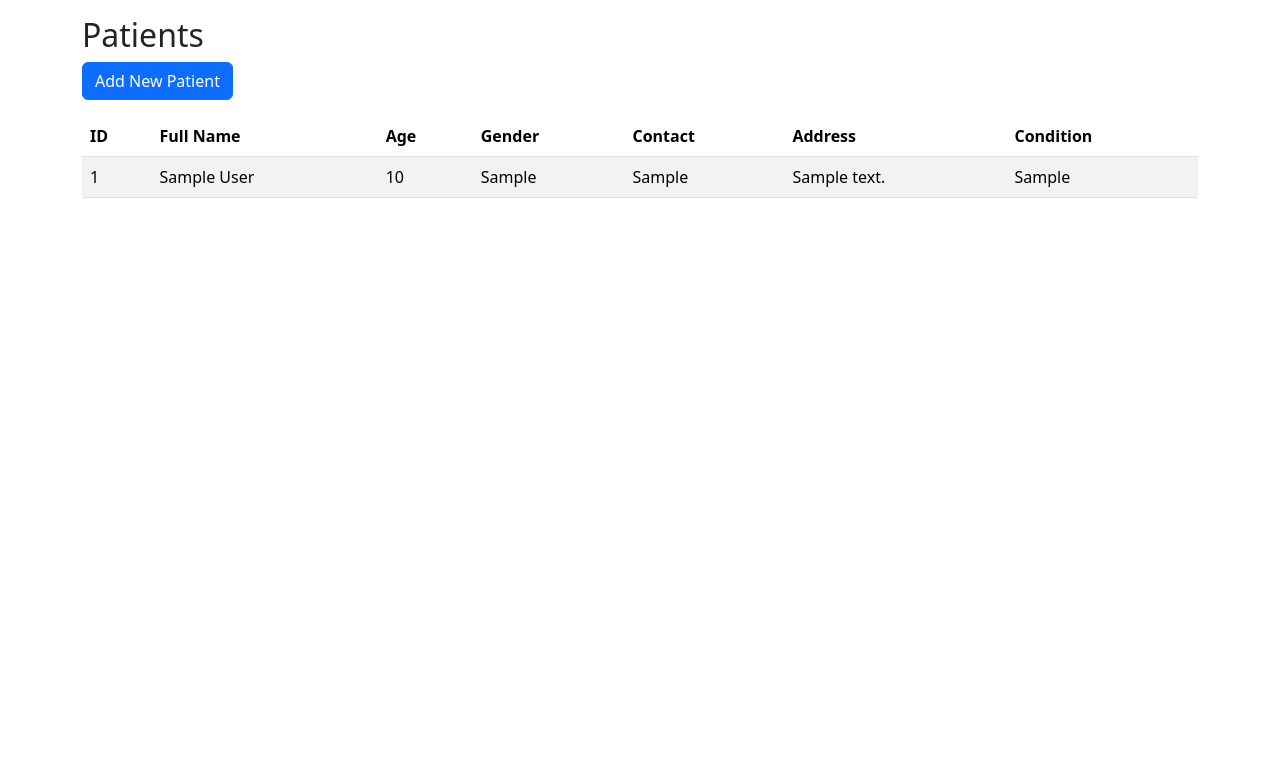
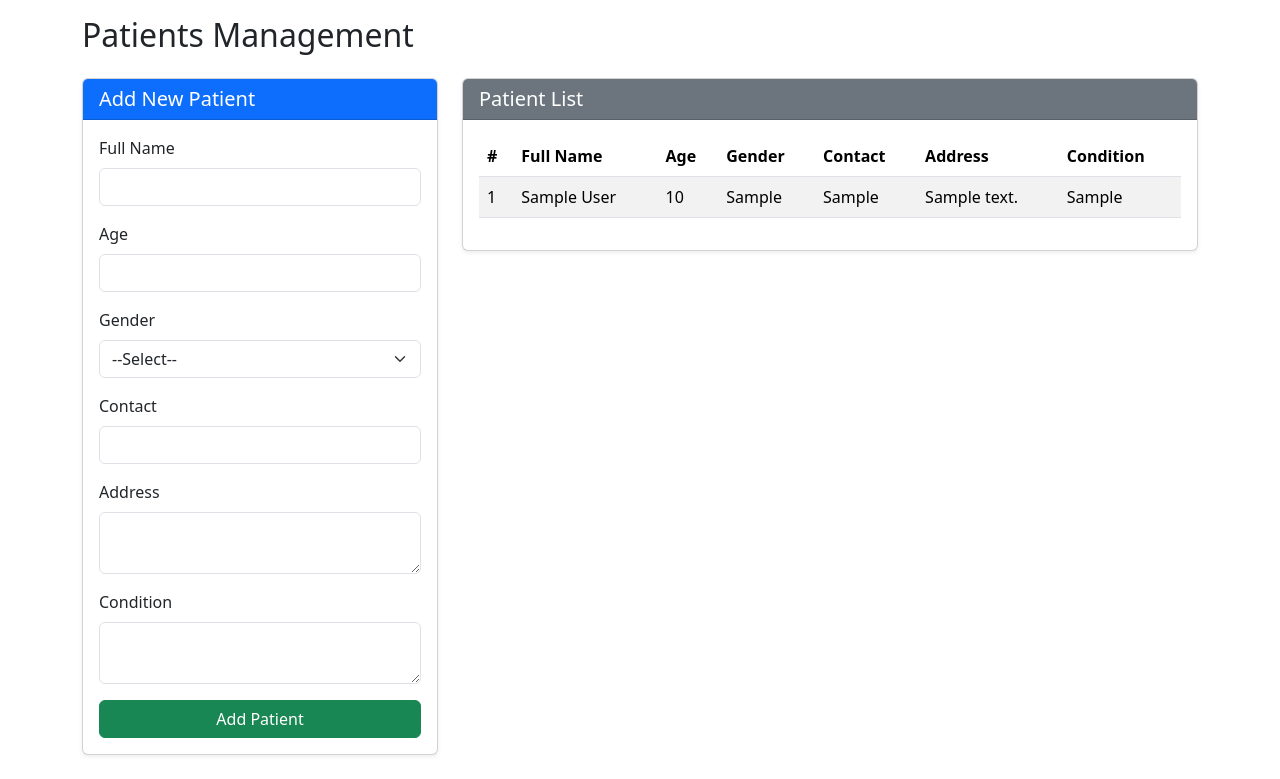
Before and after one commit to onesmuson/Patient-Data-Management-System-PDMS-, a Flask app: page /patients in a window 1280 px wide. Shown: the part 56-835 px from the top of the page. Before the commit the page ends 254 px from the top, so only its background shows below. Run offline with Flask 3, Linux system fonts and the light colour scheme; a user stored in the database is signed in; tables that the repository leaves empty hold one stand-in row (values such as "Sample post").

Commit message:
Update patients.html

```diff
--- a/templates/patients.html
+++ b/templates/patients.html
@@ -1,12 +1,70 @@
 {% extends "base.html" %}
 
 {% block content %}
-<h2>Patients</h2>
-<a href="{{ url_for('patients') }}" class="btn btn-primary mb-3">Add New Patient</a>
-<table class="table table-striped">
+<h2 class="mb-4">Patients Management</h2>
+
+<div class="row">
+  <!-- Add Patient Form -->
+  <div class="col-md-4">
+    <div class="card shadow-sm mb-4">
+      <div class="card-header bg-primary text-white">
+        <h5 class="mb-0">Add New Patient</h5>
+      </div>
+      <div class="card-body">
+        <form method="POST" action="{{ url_for('patients') }}">
+          <div class="mb-3">
+            <label for="full_name" class="form-label">Full Name</label>
+            <input type="text" name="full_name" id="full_name" class="form-control" required>
+          </div>
+
+          <div class="mb-3">
+            <label for="age" class="form-label">Age</label>
+            <input type="number" name="age" id="age" class="form-control" min="0">
+          </div>
+
+          <div class="mb-3">
+            <label for="gender" class="form-label">Gender</label>
+            <select name="gender" id="gender" class="form-select">
+              <option value="">--Select--</option>
+              <option>Male</option>
+              <option>Female</option>
+              <option>Other</option>
+            </select>
+          </div>
+
+          <div class="mb-3">
+            <label for="contact" class="form-label">Contact</label>
+            <input type="text" name="contact" id="contact" class="form-control">
+          </div>
+
+          <div class="mb-3">
+            <label for="address" class="form-label">Address</label>
+            <textarea name="address" id="address" class="form-control"></textarea>
+          </div>
+
+          <div class="mb-3">
+            <label for="condition" class="form-label">Condition</label>
+            <textarea name="condition" id="condition" class="form-control"></textarea>
+          </div>
+
+          <button type="submit" class="btn btn-success w-100">Add Patient</button>
+        </form>
+      </div>
+    </div>
+  </div>
+
+  <!-- Patient Table -->
+  <div class="col-md-8">
+    <div class="card shadow-sm">
+      <div class="card-header bg-secondary text-white">
+        <h5 class="mb-0">Patient List</h5>
+      </div>
+      <div class="card-body table-responsive">
+        {% if patients %}
+        <table class="table table-striped align-middle">
           <thead>
             <tr>
-            <th>ID</th>
+              <th>#</th>
               <th>Full Name</th>
               <th>Age</th>
               <th>Gender</th>
@@ -18,15 +76,22 @@
           <tbody>
             {% for patient in patients %}
             <tr>
-            <td>{{ patient.id }}</td>
+              <td>{{ loop.index }}</td>
               <td>{{ patient.full_name }}</td>
-            <td>{{ patient.age }}</td>
-            <td>{{ patient.gender }}</td>
-            <td>{{ patient.contact }}</td>
-            <td>{{ patient.address }}</td>
-            <td>{{ patient.condition }}</td>
+              <td>{{ patient.age or '-' }}</td>
+              <td>{{ patient.gender or '-' }}</td>
+              <td>{{ patient.contact or '-' }}</td>
+              <td>{{ patient.address or '-' }}</td>
+              <td>{{ patient.condition or '-' }}</td>
             </tr>
             {% endfor %}
           </tbody>
         </table>
+        {% else %}
+          <p class="text-muted">No patients added yet.</p>
+        {% endif %}
+      </div>
+    </div>
+  </div>
+</div>
 {% endblock %}
```
Lines whose indentation alone changed are shown as unchanged.
